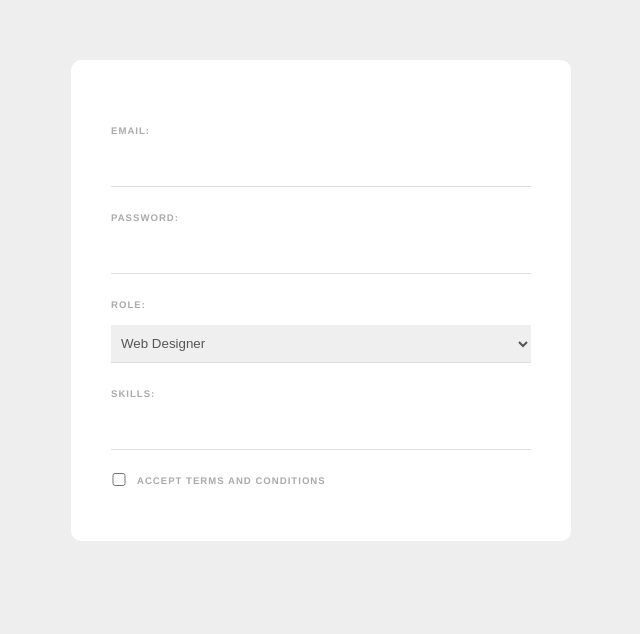
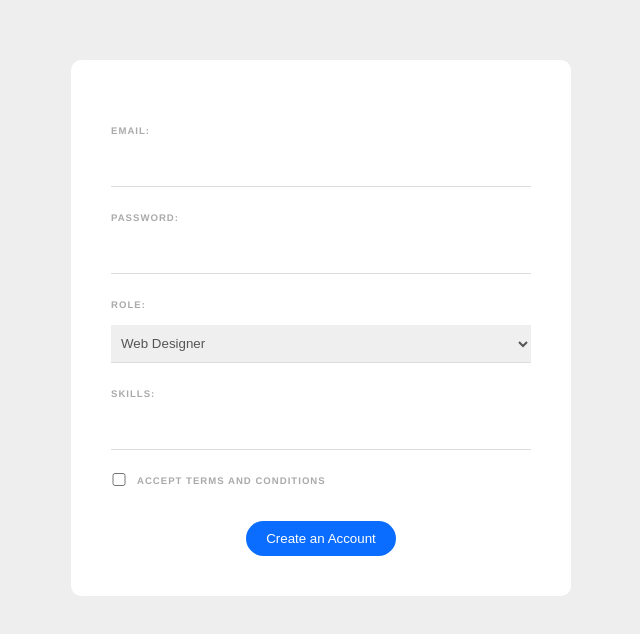
Before and after one commit to ericsg93/web-form, a Vue app: page / in a window 1280 px wide. Shown: the top 634 px of the page, without its empty margins (319-959 px from the left). Built offline with nearby package versions, Linux system fonts and the light colour scheme.

Commit message:
clase 44 - mandar un submit con prevent

```diff
--- a/src/components/SignUpForm.vue
+++ b/src/components/SignUpForm.vue
@@ -1,10 +1,11 @@
 <template>
-  <form>
+  <form @submit.prevent="submit">
     <label>Email:</label>
     <input type="email" required v-model="email" />
 
     <label>Password:</label>
     <input type="password" required v-model="password" />
+    <div v-if="passwordError" class="error">{{ passwordError }}</div>
 
     <label>Role:</label>
     <select v-model="role">
@@ -22,6 +23,11 @@
       <input type="checkbox" v-model="terms" required />
       <label>Accept terms and conditions</label>
     </div>
+
+    <div class="submit">
+      <button>Create an Account</button>
+    </div>
+
     <!--
     <div>
       <input type="checkbox" value="shaun" v-model="names">
@@ -48,7 +54,8 @@
       terms: false,
       //names: [],
       tempSkill: '',
-      skills: []
+      skills: [],
+      passwordError: ''
     }
   },
   methods: {
@@ -61,7 +68,19 @@
 
     deleteSkill(deletedSkill) {
       this.skills = this.skills.filter(skill => skill != deletedSkill)
-    }
+    },
+
+    submit() {
+      this.passwordError = this.password.length > 5 ? '' : 'Password must be at least 6 chars long'
+      if (!this.passwordError) {
+        console.log('email: ', this.email)
+        console.log('password: ', this.password)
+        console.log('role: ', this.role)
+        console.log('skills: ', this.skills)
+        console.log('terms accepted: ', this.terms)
+      }
+    },
+
 
   }
 };
@@ -117,6 +136,25 @@
     cursor: pointer; /*para saber que podemos hacerle click*/
   }
 
+  .submit {
+    text-align: center;
+  }
+
+  button {
+    background: #0b6dff;
+    border: 0;
+    padding: 10px 20px;
+    margin-top: 20px;
+    color: white;
+    border-radius: 20px;
+  }
+
+  .error {
+    color: #ff0062;
+    margin-top: 10px;
+    font-size: 0.8em;
+    font-weight: bold;
+  }
 
 
 </style>
```
